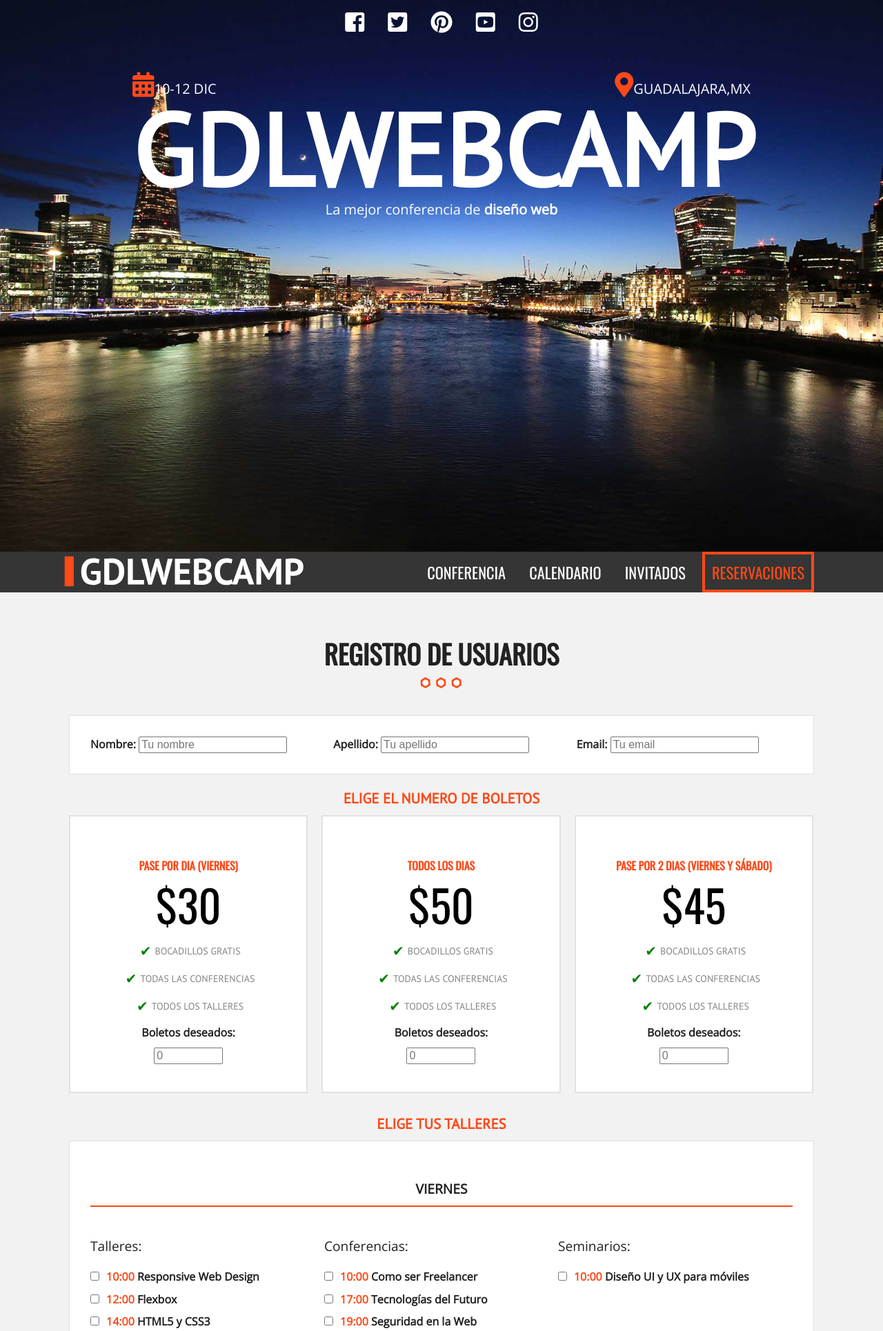
After one commit to pacoraton/proyetcto_pna, a PHP site: page /registro.html in a window 1280 px wide. The commit adds this page. Shown: the top 1930 px of the page at 69% size. Run offline with PHP 8.4, Linux system fonts and the light colour scheme; some libraries are stand-ins or nearby versions.

Commit message:
Se creo el archivo registro en donde se creo el html y css para el registro de usuarios asi como para la compra de boletos con su respectivos paquetes del evento

```diff
--- a/css/main.css
+++ b/css/main.css
@@ -828,6 +828,80 @@ p.copyright{
     text-align: center;
 }
 
+/*Paginas internas*/
+/*Registro*/
+form.registro h3{
+    text-align: center;
+    text-transform: uppercase;
+    margin: 20px 0 0 0;
+}
+
+form.registro label{
+    margin-bottom: 5px;
+    font-weight: bold;
+}
+h4{
+    text-align: center;
+    text-transform: uppercase;
+    border-bottom: 2px solid #fe4918;
+    padding-bottom: 10px;
+    font-size: 1.2em;
+}
+div.caja{
+    background-color: white;
+    border:1px solid #e1e1e1;
+    padding: 10px;
+    margin: 10px;
+}
+div.campo{
+    padding: 20px;
+}
+@media only screen and (min-width: 768px){
+    div.campo{
+        float: left;
+        width: 33.3%;
+    }
+}
+
+div.paquetes .tabla-precio:hover{
+    transform: none;
+    box-shadow: none;
+}
+
+div.paquetes .tabla-precio input{
+   width: 100px;
+   clear: both;
+   margin: 10px auto 0 auto;
+   display: block;
+}
+.contenido-dia{
+    padding: 20px;
+    /*display: none;*/
+}
+
+@media only screen and (min-width: 768px){
+    .contenido-dia >div{
+      float: left;
+      width: 33.3%;
+    }
+ }
+
+ .contenido-dia > div p{
+    text-align: left;
+ }
+
+ .contenido-dia > div label{
+    display: block;
+    margin-bottom: 10px;
+ }
+ .contenido-dia > div input{
+    margin-right: 10px;
+ }
+
+.contenido-dia > div label time{
+    color: #fe4918;
+    font-weight: bold;
+}
 /* ==========================================================================
    Helper classes
    ========================================================================== */
--- a/index.html
+++ b/index.html
@@ -61,7 +61,7 @@
                     <a href="#">Conferencia</a>
                     <a href="#">Calendario</a>
                     <a href="#">Invitados</a>
-                    <a href="#">Reservaciones</a>
+                    <a href="registro.html">Reservaciones</a>
                 </nav>
             </div><!--.contenedor -->
         </div><!--.barra -->
--- /dev/null
+++ b/registro.html
@@ -0,0 +1,308 @@
+<!doctype html>
+<html class="no-js" lang="">
+    <head>
+        <meta charset="utf-8">
+        <meta http-equiv="x-ua-compatible" content="ie=edge">
+        <title></title>
+        <meta name="description" content="">
+        <meta name="viewport" content="width=device-width, initial-scale=1">
+
+        <link rel="manifest" href="site.webmanifest">
+        <link rel="apple-touch-icon" href="icon.png">
+        <!-- Place favicon.ico in the root directory -->
+
+        <link rel="stylesheet" href="css/normalize.css">
+        <link rel="stylesheet" href="css/fontawesome-all.min.css">
+        <link href="https://fonts.googleapis.com/css?family=Open+Sans|Oswald|PT+Sans" rel="stylesheet">
+        <link rel="stylesheet" href="css/main.css">
+    </head>
+    <body>
+        <!--[if lte IE 9]>
+            <p class="browserupgrade">You are using an <strong>outdated</strong> browser. Please <a href="https://browsehappy.com/">upgrade your browser</a> to improve your experience and security.</p>
+        <![endif]-->
+
+        <header class="site-header">
+            <div class="hero">
+                <div class="contenido-header">
+                    <nav class="redes-sociales">
+                        <a href="#"><i class="fab fa-facebook-square"></i></a>
+                        <a href="#"><i class="fab fa-twitter-square"></i></a>
+                        <a href="#"><i class="fab fa-pinterest"></i></a>
+                        <a href="#"><i class="fab fa-youtube-square"></i></a>
+                        <a href="#"><i class="fab fa-instagram"></i></a>
+                    </nav>
+                    <div class="informacion-evento">
+
+                        <div class="clearfix">
+                            <p class="fecha"><i class="fas fa-calendar-alt"></i>10-12 Dic</p>
+                            <p class="ciudad"><i class="fas fa-map-marker-alt"></i>Guadalajara,MX</p>
+                        </div>
+                        <h1 class="nombre-sitio">GdlWebCamp</h1>
+                    <p class="slogan">La mejor conferencia de <span>diseño web</span></p>
+                    </div>
+                </div><!--.contenido-header-->
+            </div><!--.hero-->
+
+        </header>
+
+        <div class="barra">
+            <div class="contenedor clearfix">
+                <div class="logo">
+                     <img src="img/logo.svg" alt="Logo_gdlwebcamp">
+                </div>
+
+                <div class="menu-movil">
+                    <span></span>
+                    <span></span>
+                    <span></span>
+                </div>
+
+                <nav class="navegacion-principal clearfix">
+                    <a href="#">Conferencia</a>
+                    <a href="#">Calendario</a>
+                    <a href="#">Invitados</a>
+                    <a href="registro.html">Reservaciones</a>
+                </nav>
+            </div><!--.contenedor -->
+        </div><!--.barra -->
+
+
+        <section class="seccion contenedor">
+           <h2>Registro de Usuarios</h2>
+
+           <form id="registro" class="registro" action="" method="post" accept-charset="utf-8">
+
+            <div id="datos_usuario" class="registro caja clearfix">
+               <div class="campo">
+                 <label for="nombre">Nombre:</label>
+                 <input type="text" name="nombre" placeholder="Tu nombre" id="nombre" >
+               </div>
+               <div class="campo">
+                 <label for="apellido">Apellido:</label>
+                 <input type="text" name="apellido" placeholder="Tu apellido" id="apellido">
+               </div>
+               <div class="campo">
+                 <label for="email">Email:</label>
+                 <input type="email" name="email" placeholder="Tu email" id="email">
+               </div>
+               <div id="error"></div>
+
+            </div><!--datos_usuario -->
+
+            <div id="paquetes" class="paquetes">
+              <h3>Elige el numero de boletos</h3>
+
+                 <ul class="lista-precios clearfix">
+                    <li>
+                      <div class="tabla-precio">
+                          <h3>Pase por dia (Viernes)</h3>
+                          <p class="numero">$30</p>
+                          <ul>
+                              <li>Bocadillos Gratis</li>
+                              <li>Todas las Conferencias</li>
+                              <li>Todos los Talleres</li>
+                          </ul>
+                          <div class="orden">
+                               <label for="pase_dia">Boletos deseados: </label>
+                               <input type="number" min="0" id="pase_dia" size="3" name="pase_dia" placeholder="0">
+                          </div>
+                      </div>
+                    </li>
+
+                    <li>
+                      <div class="tabla-precio">
+                          <h3>Todos los dias</h3>
+                          <p class="numero">$50</p>
+                          <ul>
+                              <li>Bocadillos Gratis</li>
+                              <li>Todas las Conferencias</li>
+                              <li>Todos los Talleres</li>
+                          </ul>
+                          <div class="orden">
+                               <label for="pase_completo">Boletos deseados: </label>
+                               <input type="number" min="0" id="pase_completo" size="3" name="pase_completo" placeholder="0">
+                        </div>
+                      </div>
+                    </li>
+
+                    <li>
+                       <div class="tabla-precio">
+                          <h3>Pase por 2 dias (Viernes y sábado)</h3>
+                          <p class="numero">$45</p>
+                          <ul>
+                              <li>Bocadillos Gratis</li>
+                              <li>Todas las Conferencias</li>
+                              <li>Todos los Talleres</li>
+                          </ul>
+                          <div class="orden">
+                               <label for="pase_dosdias">Boletos deseados: </label>
+                               <input type="number" min="0" id="pase_dosdias" size="3" name="pase_dosdias" placeholder="0">
+                          </div>
+                      </div>
+                  </li>
+                </ul>
+          </div><!--fin_paquetes-->
+                               <div id="eventos" class="eventos clearfix">
+                                       <h3>Elige tus talleres</h3>
+                                       <div class="caja">
+                                             <div id="viernes" class="contenido-dia clearfix">
+                                                 <h4>Viernes</h4>
+                                                     <div>
+                                                         <p>Talleres:</p>
+                                                         <label><input type="checkbox" name="registro[]" id="taller_01" value="taller_01"><time>10:00</time> Responsive Web Design</label>
+                                                         <label><input type="checkbox" name="registro[]" id="taller_02" value="taller_02"><time>12:00</time> Flexbox</label>
+                                                         <label><input type="checkbox" name="registro[]" id="taller_03" value="taller_03"><time>14:00</time> HTML5 y CSS3</label>
+                                                         <label><input type="checkbox" name="registro[]" id="taller_04" value="taller_04"><time>17:00</time> Drupal</label>
+                                                         <label><input type="checkbox" name="registro[]" id="taller_05" value="taller_05"><time>19:00</time> WordPress</label>
+                                                     </div>
+                                                     <div>
+                                                         <p>Conferencias:</p>
+                                                         <label><input type="checkbox" name="registro[]" id="conf_01" value="conf_01"><time>10:00</time> Como ser Freelancer</label>
+                                                         <label><input type="checkbox" name="registro[]" id="conf_02" value="conf_02"><time>17:00</time> Tecnologías del Futuro</label>
+                                                         <label><input type="checkbox" name="registro[]" id="conf_03" value="conf_03"><time>19:00</time> Seguridad en la Web</label>
+                                                     </div>
+                                                     <div>
+                                                         <p>Seminarios:</p>
+                                                         <label><input type="checkbox" name="registro[]" id="sem_01" value="sem_01"><time>10:00</time> Diseño UI y UX para móviles</label>
+                                                     </div>
+                                             </div> <!--#viernes-->
+                                             <div id="sabado" class="contenido-dia clearfix">
+                                                 <h4>Sábado</h4>
+                                                 <div>
+                                                       <p>Talleres:</p>
+                                                       <label><input type="checkbox" name="registro[]" id="taller_06" value="taller_06"><time>10:00</time> AngularJS</label>
+                                                       <label><input type="checkbox" name="registro[]" id="taller_07" value="taller_07"><time>12:00</time> PHP y MySQL</label>
+                                                       <label><input type="checkbox" name="registro[]" id="taller_08" value="taller_08"><time>14:00</time> JavaScript Avanzado</label>
+                                                       <label><input type="checkbox" name="registro[]" id="taller_09" value="taller_09"><time>17:00</time> SEO en Google</label>
+                                                       <label><input type="checkbox" name="registro[]" id="taller_10" value="taller_10"><time>19:00</time> De Photoshop a HTML5 y CSS3</label>
+                                                       <label><input type="checkbox" name="registro[]" id="taller_11" value="taller_11"><time>21:00</time> PHP Medio y Avanzado</label>
+                                                 </div>
+                                                 <div>
+                                                       <p>Conferencias:</p>
+                                                       <label><input type="checkbox" name="registro[]" id="conf_04" value="conf_04"><time>10:00</time> Como crear una tienda online que venda millones en pocos días</label>
+                                                       <label><input type="checkbox" name="registro[]" id="conf_05" value="conf_05"><time>17:00</time> Los mejores lugares para encontrar trabajo</label>
+                                                       <label><input type="checkbox" name="registro[]" id="conf_06" value="conf_06"><time>19:00</time> Pasos para crear un negocio rentable</label>
+                                                 </div>
+                                                 <div>
+                                                       <p>Seminarios:</p>
+                                                       <label><input type="checkbox" name="registro[]" id="sem_02" value="sem_02"><time>10:00</time> Aprende a Programar en una mañana</label>
+                                                       <label><input type="checkbox" name="registro[]" id="sem_03" value="sem_03"><time>17:00</time> Diseño UI y UX para móviles</label>
+                                                 </div>
+                                             </div> <!--#sabado-->
+                                             <div id="domingo" class="contenido-dia clearfix">
+                                                 <h4>Domingo</h4>
+                                                 <div>
+                                                       <p>Talleres:</p>
+                                                       <label><input type="checkbox" name="registro[]" id="taller_12" value="taller_12"><time>10:00</time> Laravel</label>
+                                                       <label><input type="checkbox" name="registro[]" id="taller_13" value="taller_13"><time>12:00</time> Crea tu propia API</label>
+                                                       <label><input type="checkbox" name="registro[]" id="taller_14" value="taller_14"><time>14:00</time> JavaScript y jQuery</label>
+                                                       <label><input type="checkbox" name="registro[]" id="taller_15" value="taller_15"><time>17:00</time> Creando Plantillas para WordPress</label>
+                                                       <label><input type="checkbox" name="registro[]" id="taller_16" value="taller_16"><time>19:00</time> Tiendas Virtuales en Magento</label>
+                                                 </div>
+                                                 <div>
+                                                       <p>Conferencias:</p>
+                                                       <label><input type="checkbox" name="registro[]" id="conf_07" value="conf_07"><time>10:00</time> Como hacer Marketing en línea</label>
+                                                       <label><input type="checkbox" name="registro[]" id="conf_08" value="conf_08"><time>17:00</time> ¿Con que lenguaje debo empezar?</label>
+                                                       <label><input type="checkbox" name="registro[]" id="conf_09" value="conf_09"><time>19:00</time> Frameworks y librerias Open Source</label>
+                                                 </div>
+                                                 <div>
+                                                       <p>Seminarios:</p>
+                                                       <label><input type="checkbox" name="registro[]" id="sem_04" value="sem_04"><time>14:00</time> Creando una App en Android en una tarde</label>
+                                                       <label><input type="checkbox" name="registro[]" id="sem_05" value="sem_05"><time>17:00</time> Creando una App en iOS en una tarde</label>
+                                                 </div>
+                                             </div> <!--#domingo-->
+                                         </div><!--.caja-->
+                              </div> <!--#eventos-->
+           <!-- </div> -->
+                             <div id="resumen" class="resumen">
+                              <h3>Pago y extras</h3>
+                               <div class="caja clearfix">
+                                  <div class="extras">
+                                    <div class="orden">
+                                      <label for="camisa_evento">Camisa del Evento $10 <small>(promocion 7% dto.)</small></label>
+                                      <input type="number" min="0" id="camisa_evento" name="camisa_evento" placeholder="0" size="3">
+                                    </div><!--Orden-->
+                                    <div class="orden">
+                                      <label for="etiquetas">Paquete de 10 etiquetas $2 <small>(HTML5,CSS3,JavaScript,Chrome)</small></label>
+                                      <input type="number" min="0" id="camisa_evento" name="camisa_evento" placeholder="0" size="3">
+                                    </div><!--Orden-->
+                                    <div>
+                                      <label for="regalo">Selecciona Regalo</label>
+                                      <select id=regalo name="regalo" required>
+                                        <option value="">Selecciona un Regalo</option>
+                                        <option value="Eti">Etiquetas</option>
+                                        <option value="PUL">Pulsera</option>
+                                        <option value="PLU"> Plumas</option>
+                                      </select>
+                                    </div><!--orden-->
+
+                                      <input type="button" name="calcular" value="Calcular" class="button" id="calcular">
+
+                                  </div><!--Extras-->
+                                  <div class="total">
+                                    <p>Resumen: </p>
+                                    <div id="lista-productos">
+
+                                    </div>
+                                    <p>Total:</p>
+                                    <div id="suma-total">
+
+                                    </div>
+
+                                    <input type="submit" name="pagar" value="Pagar" class="button" id="btnPagar">
+                                  </div><!--.total -->
+                               </div><!--Caja -->
+                             </div><!--resumen-->
+
+           </form>
+        </section>
+
+          <footer class="side-footer">
+           	  <div class="contenedor clearfix">
+           	   	   <div class="footer-informacion">
+           	   	   	  <h3>Sobre<span> gdlwebcamp</span></h3>
+           	   	   	  <p>Lorem ipsum dolor sit amet, consectetur adipisicing elit. Cum sint culpa asperiores eos eum quo alias nisi. Soluta, eaque quis in illo veritatis rem quam id non alias. Laboriosam, illo?</p>
+           	   	   </div>
+
+           	   	   <div class="ultimos-tweets">
+           	   	     <h3>Ultimos<span> tweets</span></h3>
+           	   	     <ul>
+           	   	     		<li>Lorem ipsum dolor sit amet, consectetur adipisicing elit. Odit eos consequuntur non tenetur sit iure facere fugit, nemo. Optio, nisi!</li>
+           	   	     		<li>Lorem ipsum dolor sit amet, consectetur adipisicing elit. Odit eos consequuntur non tenetur sit iure facere fugit, nemo. Optio, nisi!</li>
+           	   	     		<li>Lorem ipsum dolor sit amet, consectetur adipisicing elit. Odit eos consequuntur non tenetur sit iure facere fugit, nemo. Optio, nisi!</li>
+           	   	     </ul>
+           	   	   </div>
+
+				   <div class="menu">
+				  	 <h3>Redes<span> Sociales</span></h3>
+				  	 <nav class="redes-sociales">
+                        <a href="#"><i class="fab fa-facebook-square"></i></a>
+                        <a href="#"><i class="fab fa-twitter-square"></i></a>
+                        <a href="#"><i class="fab fa-pinterest"></i></a>
+                        <a href="#"><i class="fab fa-youtube-square"></i></a>
+                        <a href="#"><i class="fab fa-instagram"></i></a>
+                    </nav>
+				   </div>
+
+		       </div>
+
+		       <p class="copyright">
+		       	 Todos los derechos Reservados GDLWEBCAMP 2018
+		       </p>
+
+           </footer>
+
+        <script src="js/vendor/modernizr-3.5.0.min.js"></script>
+        <script src="https://code.jquery.com/jquery-3.2.1.min.js" integrity="sha256-hwg4gsxgFZhOsEEamdOYGBf13FyQuiTwlAQgxVSNgt4=" crossorigin="anonymous"></script>
+        <script>window.jQuery || document.write('<script src="js/vendor/jquery-3.2.1.min.js"><\/script>')</script>
+        <script src="js/plugins.js"></script>
+        <script src="js/main.js"></script>
+
+        <!-- Google Analytics: change UA-XXXXX-Y to be your site's ID. -->
+        <script>
+            window.ga=function(){ga.q.push(arguments)};ga.q=[];ga.l=+new Date;
+            ga('create','UA-XXXXX-Y','auto');ga('send','pageview')
+        </script>
+        <script src="https://www.google-analytics.com/analytics.js" async defer></script>
+    </body>
+</html>
```
